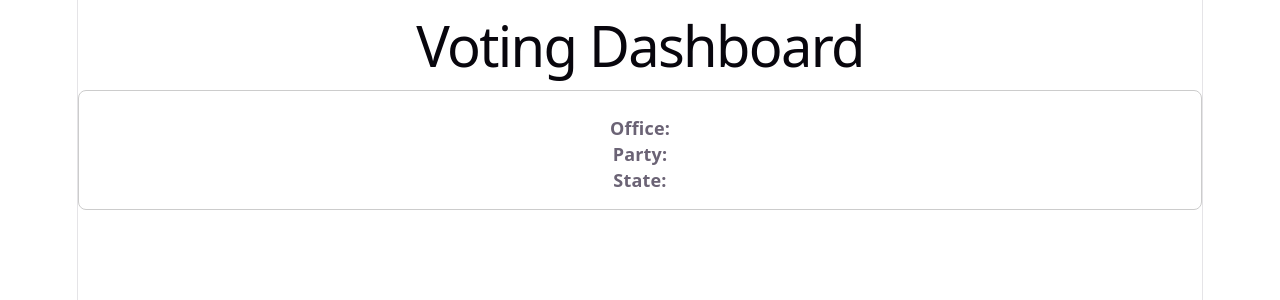
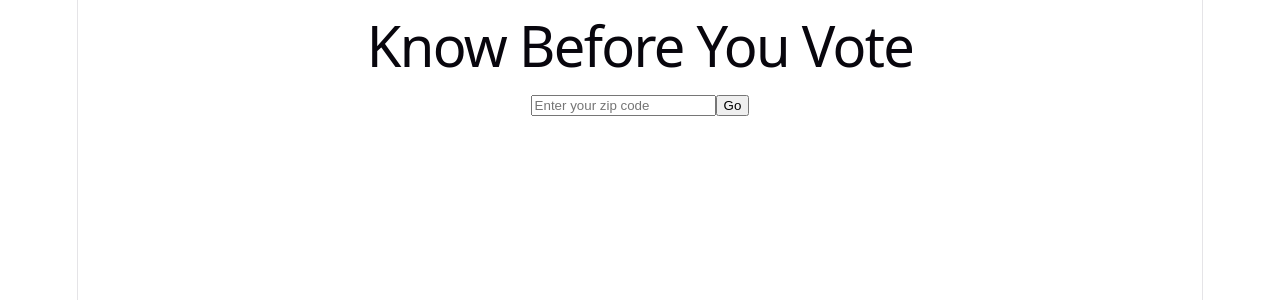
Before and after one commit to virtuosovodka/beaverhacks, a React (Vite) app: page / in a window 1280 px wide. Shown: the top 300 px of the page. Built offline with nearby package versions, Linux system fonts and the light colour scheme.

Commit message:
added the home page

```diff
--- a/src/App.jsx
+++ b/src/App.jsx
@@ -6,15 +6,41 @@ import './App.css'
 import CandidateCard from './components/CandidateCard'
 
 function App() {
+  const [zip, setZip] = useState("")
+  const [submitted, setSubmitted] = useState(false)
+
+  function handleSubmit() {
+    if (zip.length === 5){
+      setSubmitted(true)
+    }
+  }
+
   return (
     <div>
-        <h1>Voting Dashboard</h1>
-        <CandidateCard
-          name=""
-          office=""
-          party=""
-          state=""
-        />
+      {/* enter in zip code */}
+      <h1>Know Before You Vote</h1>
+      <input placeholder = "Enter your zip code" value={zip} onChange={(e) => setZip(e.target.value)} maxLength={5}/>
+      <button onClick={handleSubmit}>Go</button>
+
+      {/*After zip is submitted*/}
+      {submitted && (
+        <div>
+          {/*Why it matters*/}
+          <h2>Why this matters</h2>
+          <p>Oregon's May 19th closed primary determines who appears on the November ballot. Only registered Democrats and Republicans can vote in their respective primaries. Independent and nonaffiliate voters cannot participate unless they re-register by April 29th.</p>
+
+          {/*Upcoming Election Card*/}
+          <div>
+            <h2>Upcoming Election</h2>
+            <h3>Oregon Closed Primary</h3>
+            <p>May 19, 2026</p>
+            <p>
+              Voters in your area will choose candidates for state and local offices including Governor, State Legislature, and local races
+            </p>
+            <button>View Election Details</button>
+          </div>
+        </div>
+      )}
     </div>
   )
 }
```
